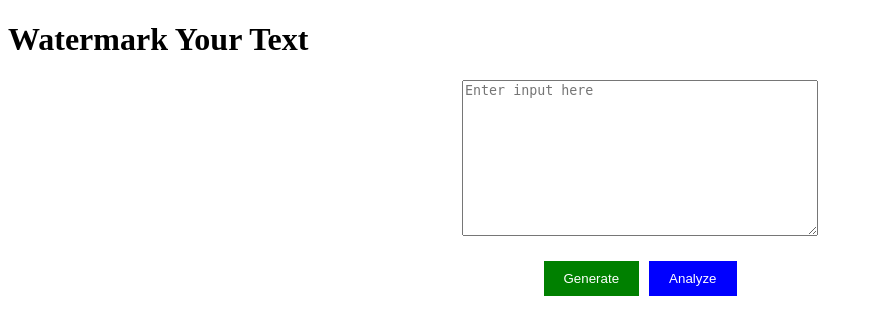
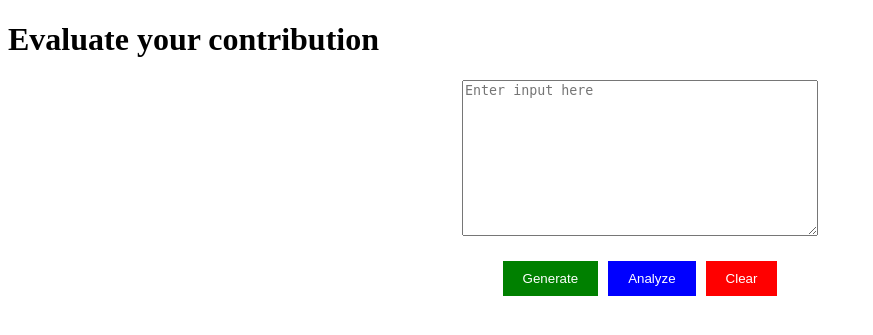
Before and after one commit to dantebarton/aiHackathonUI, a Flask app: page / in a window 1280 px wide. Shown: the top 335 px of the page, without its empty margins (0-873 px from the left). Run offline with Flask 3, Linux system fonts and the light colour scheme.

Commit message:
Update UI and changed backend logic
Better support for displaying AI and human contributions

```diff
--- a/app.py
+++ b/app.py
@@ -1,12 +1,20 @@
 from flask import Flask, render_template, request
-import torch, random
+import torch
+import random
 import numpy as np
 from markllm.watermark.auto_watermark import AutoWatermark
 from markllm.utils.transformers_config import TransformersConfig
 from transformers import AutoModelForCausalLM, AutoTokenizer
+from markllm.visualize.visualizer import DiscreteVisualizer
+from markllm.visualize.font_settings import FontSettings
+from markllm.visualize.legend_settings import DiscreteLegendSettings
+from markllm.visualize.page_layout_settings import PageLayoutSettings
+from markllm.visualize.color_scheme import ColorSchemeForDiscreteVisualization
+from PIL import Image
 
 # Flask setup
 app = Flask(__name__)
+app.secret_key = 'your_secret_key'  # Necessary for session management
 
 # Device setup
 device = "cuda" if torch.cuda.is_available() else "cpu"
@@ -33,31 +41,82 @@ transformers_config = TransformersConfig(
 )
 
 # Load watermark algorithm
-myWatermark = AutoWatermark.load('KGW', transformers_config=transformers_config)
+myWatermark = AutoWatermark.load('KGW',
+                                 algorithm_config='MarkLLM/config/KGW.json',
+                                 transformers_config=transformers_config)
+
+# Init visualizer
+visualizer = DiscreteVisualizer(color_scheme=ColorSchemeForDiscreteVisualization(),
+                                font_settings=FontSettings(),
+                                page_layout_settings=PageLayoutSettings(),
+                                legend_settings=DiscreteLegendSettings())
 
 @app.route("/", methods=["GET", "POST"])
 def index():
     watermarked_text = None
     unwatermarked_text = None
-    watermark_score = None
+    watermark_score = 0
+    human_score = 100  # Initialize human score as 100 by default
+    watermarked_img_path = None
+    user_input = ""
+
     if request.method == "POST":
         user_input = request.form.get("user_input")
-        if user_input:
-            # Generate watermarked and unwatermarked text
-            watermarked_text = myWatermark.generate_watermarked_text(user_input)
-            unwatermarked_text = myWatermark.generate_unwatermarked_text(user_input)
+        action = request.form.get("action")
+        prompt = user_input if user_input else "Describe world war1"  # Use user input or default prompt
 
-            # Detect watermark score for the watermarked text
-            detect_result = myWatermark.detect_watermark(watermarked_text)
-            watermark_score = detect_result.get("score", 0)
+        if action == "clear":
+            return render_template("index.html")
 
-    #watermark_percentage = str(int(watermark_score)) + "%"
-   # print(watermark_percentage)
+        elif action == "generate":
+            # Generate watermarked text
+            watermarked_text = myWatermark.generate_watermarked_text(prompt)
+            unwatermarked_text = myWatermark.generate_unwatermarked_text(prompt)
+
+            if not watermarked_text:  # Ensure text is generated
+                return "No watermarked text generated."
+
+        elif action == "analyze":
+            watermarked_text = request.form.get("watermarked_text")  # Retrieve the watermarked text
+            if user_input:
+                human_result = myWatermark.detect_watermark(prompt)
+                human_score = int((human_result.get("score", 0)) * 10)
+            if watermarked_text:
+                # Detect watermark score for watermarked text
+                detect_result = myWatermark.detect_watermark(watermarked_text)
+                watermark_score = int((detect_result.get("score", 0)) * 10)  # Scale to percentage
+                if watermark_score > 100:
+                    watermark_score = 99
+                human_score = 100 - watermark_score  # Ensure total adds up to 100
+
+                if user_input and watermarked_text:
+                    combined_length = len(watermarked_text + user_input)
+                    human_score = int((len(user_input) / combined_length) * 100)
+                    watermark_score = 100 - human_score
+                    watermarked_text = user_input
+
+                # Get data for visualization
+                watermarked_data = myWatermark.get_data_for_visualization(watermarked_text)
+                watermarked_img = visualizer.visualize(data=watermarked_data,
+                                                       show_text=True,
+                                                       visualize_weight=True,
+                                                       display_legend=True)
+
+                # Save image to file
+                watermarked_img_path = "static/KGW_watermarked.png"
+                watermarked_img.save(watermarked_img_path)
+            else:
+                # If no watermarked text is provided, treat everything as human input
+                watermark_score = 0  # No watermark detected
+                human_score = 100  # Entirely human-generated text
 
     return render_template("index.html",
                            watermarked_text=watermarked_text,
                            unwatermarked_text=unwatermarked_text,
-                           watermark_score=watermark_score)
+                           watermark_score=watermark_score,
+                           human_score=human_score,
+                           user_input=user_input,
+                           watermarked_img_path=watermarked_img_path)
 
 if __name__ == "__main__":
     app.run(debug=True)
--- a/templates/index.html
+++ b/templates/index.html
@@ -16,31 +16,34 @@
             margin-bottom: 20px;
         }
         .button-container {
-            display: flex;          /* Use flexbox for buttons */
-            justify-content: center; /* Center the buttons horizontally */
+            display: flex;
+            justify-content: center;
         }
         .custom-button {
             color: white;
             padding: 10px 20px;
             border: none;
             cursor: pointer;
-            margin: 5px; /* Add margin for spacing */
+            margin: 5px;
             transition: background-color 0.3s ease;
         }
-        /* Different colors for each button */
         .generate-button {
-            background-color: green; /* Generate button color */
+            background-color: green;
         }
         .analyze-button {
-            background-color: blue;  /* Analyze button color */
+            background-color: blue;
         }
-
+        .clear-button {
+            background-color: red;
+        }
         .generate-button:hover {
             background-color: darkgreen;
         }
-
         .analyze-button:hover {
             background-color: darkblue;
+        }
+        .clear-button:hover {
+            background-color: darkred;
         }
         .result-box {
             margin-top: 20px;
@@ -51,7 +54,7 @@
             word-wrap: break-word;
         }
         .progress-container {
-            width: 10%;
+            width: 80%;  /* Adjusted for better visibility */
             background-color: #f3f3f3;
             border-radius: 25px;
             margin-top: 20px;
@@ -62,44 +65,63 @@
             background-color: green;
             text-align: center;
             line-height: 30px;
-            color: blue;
+            color: white;  /* Changed text color to white for better contrast */
             border-radius: 25px;
         }
     </style>
 </head>
 <body>
-    <h1>Watermark Your Text</h1>
+    <h1>Evaluate your contribution</h1>
     <form method="POST" class="form-container">
         <textarea name="user_input" placeholder="Enter input here" class="custom-input"></textarea>
         <div class="button-container">
-            <!-- Buttons with different colors -->
-            <button type="submit" class="custom-button generate-button">Generate</button>
-            <button type="submit" class="custom-button analyze-button">Analyze</button>
+            <button type="submit" name="action" value="generate" class="custom-button generate-button">Generate</button>
+            <button type="submit" name="action" value="analyze" class="custom-button analyze-button">Analyze</button>
+            <button type="submit" name="action" value="clear" class="custom-button clear-button">Clear</button>
         </div>
+
+        <!-- Hidden input to store the watermarked text -->
+        {% if watermarked_text %}
+            <input type="hidden" name="watermarked_text" value="{{ watermarked_text }}">
+        {% endif %}
     </form>
 
-    <!-- Display watermarked and unwatermarked text -->
-    {% if watermarked_text %}
+    <!-- Display watermarked text -->
+    {% if request.method == "POST" and request.form.get("action") == "generate" and watermarked_text %}
         <div class="result-box">
-            <h3>Watermarked Text</h3>
+            <h3>Output: </h3>
             <p>{{ watermarked_text }}</p>
         </div>
     {% endif %}
 
-    {% if unwatermarked_text %}
+    <!-- Display progress bar and visualization when "Analyze" is clicked -->
+    {% if request.method == "POST" and request.form.get("action") == "analyze" %}
+
         <div class="result-box">
-            <h3>Unwatermarked Text</h3>
-            <p>{{ unwatermarked_text }}</p>
+            <h3>Output: </h3>
+            <p>{{ watermarked_text if watermarked_text else user_input }}</p>
         </div>
-    {% endif %}
 
-    <!-- Progress bar to display watermark score -->
-    {% if watermark_score is not none %}
         <div class="progress-container">
-            <div class="progress-bar" style="width: 50%;">
-                {{ watermark_score }}%
+            <div class="progress-bar" style="width:  50%;">
+                AI contribution: {{ watermark_score }}%
             </div>
         </div>
+
+        {% if human_score is not none %}
+            <div class="progress-container">
+                <div class="progress-bar" style="width: 50%;">
+                    Human contribution: {{ human_score }}%
+                </div>
+            </div>
+        {% endif %}
+
+        {% if watermarked_img_path %}
+            <div class="result-box">
+                <h3>Watermarked Text Visualization</h3>
+                <img src="{{ watermarked_img_path }}" alt="Watermarked Text Visualization" style="max-width: 100%; height: auto;">
+            </div>
+        {% endif %}
     {% endif %}
 </body>
 </html>
```
